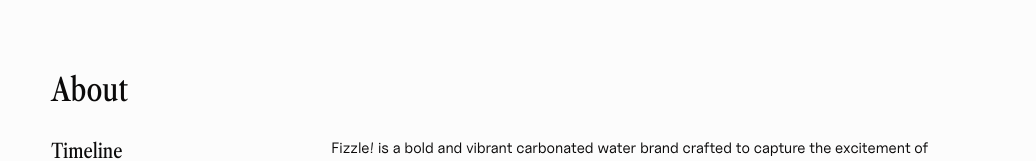
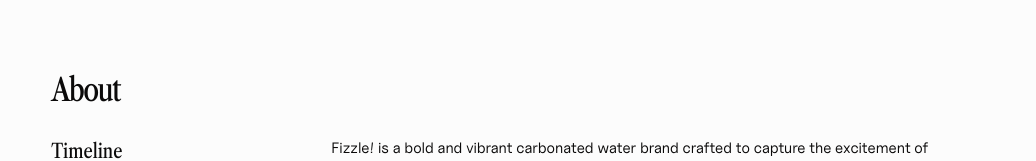
Before and after one commit to keonaa/keonas_portfolio, a Next.js app: page /fizzle in a window 1280 px wide. Shown: the part 749-910 px from the top of the page, without its empty margins (122-1158 px from the left). Built offline with nearby package versions, Linux system fonts and the light colour scheme.

Commit message:
fixed tracking on fizzle page

```diff
--- a/src/app/fizzle/fizzle.module.css
+++ b/src/app/fizzle/fizzle.module.css
@@ -66,6 +66,7 @@
     font-family: "LibreCaslonCondensed-Medium", serif;
     font-size: var(--h3-size);
     font-weight: 400;
+    letter-spacing: -0.05em;
     margin-bottom: 10px;
     text-align: left;
 }
```
